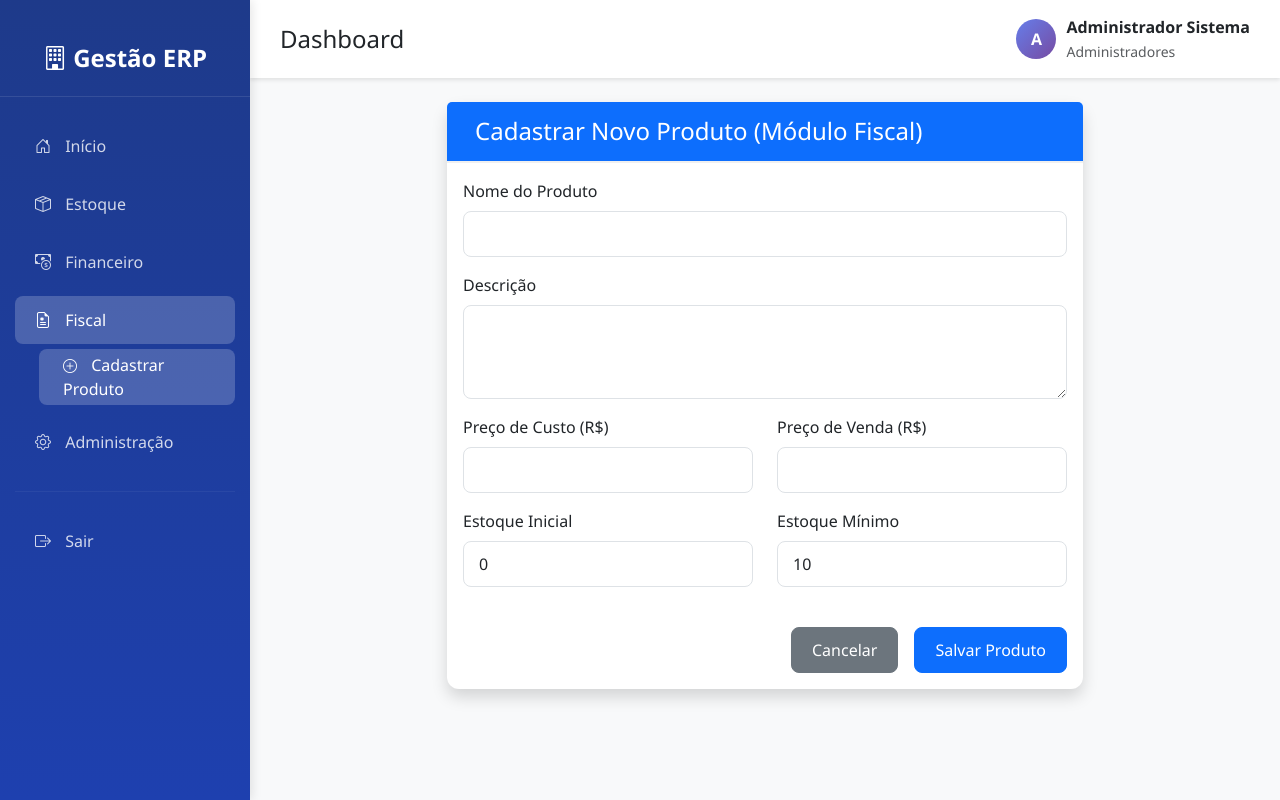
After one commit to dollohov/Administracao-o-estoque-e-financeira, a Django app: page /fiscal/produtos/novo/ in a window 1280 px wide. The commit adds this page. Run offline with Django 5.2, Linux system fonts and the light colour scheme; a user stored in the database is signed in.

Commit message:
Replicar funcionalidade de cadastro de produtos no módulo Fiscal (Frontend)

```diff
--- a/fiscal/urls.py
+++ b/fiscal/urls.py
@@ -22,4 +22,7 @@ urlpatterns = [
     # Fornecedores
     path('fornecedores/', views.lista_fornecedores, name='lista_fornecedores'),
     path('fornecedores/<int:pk>/', views.detalhe_fornecedor, name='detalhe_fornecedor'),
+
+    # Produtos (Replicado do Estoque)
+    path('produtos/novo/', views.cadastrar_produto_fiscal, name='cadastrar_produto'),
 ]
--- a/fiscal/views.py
+++ b/fiscal/views.py
@@ -175,3 +175,42 @@ def detalhe_fornecedor(request, pk):
     }
 
     return render(request, 'fiscal/detalhe_fornecedor.html', context)
+
+@login_required
+@permission_required('estoque.add_produto', raise_exception=True)
+def cadastrar_produto_fiscal(request):
+    """
+    View para cadastrar um novo produto a partir do módulo fiscal.
+    """
+    from estoque.models import Produto
+
+    if request.method == 'POST':
+        try:
+            # Criar novo produto com dados do formulário
+            produto = Produto(
+                nome=request.POST.get('nome'),
+                descricao=request.POST.get('descricao', ''),
+                preco_custo=request.POST.get('preco_custo'),
+                preco_venda=request.POST.get('preco_venda'),
+                estoque_atual=request.POST.get('estoque_inicial', 0),
+                estoque_minimo=request.POST.get('estoque_minimo', 10),
+                usuario_criacao=request.user
+            )
+            produto.save()
+
+            # Mensagem de sucesso
+            messages.success(
+                request,
+                f'Produto "{produto.nome}" cadastrado com sucesso via módulo Fiscal!'
+            )
+
+            return redirect('fiscal:dashboard')
+
+        except Exception as e:
+            # Mensagem de erro
+            messages.error(
+                request,
+                f'Erro ao cadastrar produto: {str(e)}'
+            )
+
+    return render(request, 'fiscal/cadastrar_produto.html')
--- a/templates/base.html
+++ b/templates/base.html
@@ -295,9 +295,18 @@
             </a>
             {% endif %}
 
-            <a class="nav-link {% if 'fiscal' in request.path %}active{% endif %}" href="{% url 'fiscal:dashboard' %}">
-                <i class="bi bi-file-earmark-medical"></i> Fiscal
-            </a>
+            <div class="nav-item">
+                <a class="nav-link {% if 'fiscal' in request.path %}active{% endif %}" href="{% url 'fiscal:dashboard' %}">
+                    <i class="bi bi-file-earmark-medical"></i> Fiscal
+                </a>
+                {% if 'fiscal' in request.path %}
+                <div class="ms-4 mb-2">
+                    <a class="nav-link py-1 ps-4 small {% if request.resolver_match.url_name == 'cadastrar_produto' and 'fiscal' in request.path %}active{% endif %}" href="{% url 'fiscal:cadastrar_produto' %}">
+                        <i class="bi bi-plus-circle small"></i> Cadastrar Produto
+                    </a>
+                </div>
+                {% endif %}
+            </div>
 
             {% if user.is_staff %}
             <a class="nav-link" href="{% url 'admin:index' %}" target="_blank">
--- /dev/null
+++ b/templates/fiscal/cadastrar_produto.html
@@ -0,0 +1,54 @@
+{% extends "base.html" %}
+
+{% block title %}Cadastrar Produto (Fiscal) - Gestão ERP{% endblock %}
+
+{% block content %}
+<div class="container mt-4">
+    <div class="row justify-content-center">
+        <div class="col-md-8">
+            <div class="card shadow">
+                <div class="card-header bg-primary text-white">
+                    <h4 class="mb-0"><i class="fas fa-plus-circle me-2"></i>Cadastrar Novo Produto (Módulo Fiscal)</h4>
+                </div>
+                <div class="card-body">
+                    <form method="post">
+                        {% csrf_token %}
+                        <div class="mb-3">
+                            <label for="nome" class="form-label">Nome do Produto</label>
+                            <input type="text" class="form-control" id="nome" name="nome" required>
+                        </div>
+                        <div class="mb-3">
+                            <label for="descricao" class="form-label">Descrição</label>
+                            <textarea class="form-control" id="descricao" name="descricao" rows="3"></textarea>
+                        </div>
+                        <div class="row">
+                            <div class="col-md-6 mb-3">
+                                <label for="preco_custo" class="form-label">Preço de Custo (R$)</label>
+                                <input type="number" step="0.01" class="form-control" id="preco_custo" name="preco_custo" required>
+                            </div>
+                            <div class="col-md-6 mb-3">
+                                <label for="preco_venda" class="form-label">Preço de Venda (R$)</label>
+                                <input type="number" step="0.01" class="form-control" id="preco_venda" name="preco_venda" required>
+                            </div>
+                        </div>
+                        <div class="row">
+                            <div class="col-md-6 mb-3">
+                                <label for="estoque_inicial" class="form-label">Estoque Inicial</label>
+                                <input type="number" class="form-control" id="estoque_inicial" name="estoque_inicial" value="0">
+                            </div>
+                            <div class="col-md-6 mb-3">
+                                <label for="estoque_minimo" class="form-label">Estoque Mínimo</label>
+                                <input type="number" class="form-control" id="estoque_minimo" name="estoque_minimo" value="10">
+                            </div>
+                        </div>
+                        <div class="d-grid gap-2 d-md-flex justify-content-md-end mt-4">
+                            <a href="{% url 'fiscal:dashboard' %}" class="btn btn-secondary me-md-2">Cancelar</a>
+                            <button type="submit" class="btn btn-primary">Salvar Produto</button>
+                        </div>
+                    </form>
+                </div>
+            </div>
+        </div>
+    </div>
+</div>
+{% endblock %}
--- a/templates/fiscal/dashboard.html
+++ b/templates/fiscal/dashboard.html
@@ -11,7 +11,10 @@
                 <h1 class="h3">
                     <i class="bi bi-graph-up"></i> Dashboard Fiscal
                 </h1>
-                <div>
+                <div class="d-flex gap-2">
+                    <a href="{% url 'fiscal:cadastrar_produto' %}" class="btn btn-success">
+                        <i class="bi bi-plus-circle"></i> Cadastrar Produto
+                    </a>
                     <a href="{% url 'fiscal:importar_nfe' %}" class="btn btn-primary">
                         <i class="bi bi-upload"></i> Importar NF-e
                     </a>
```
